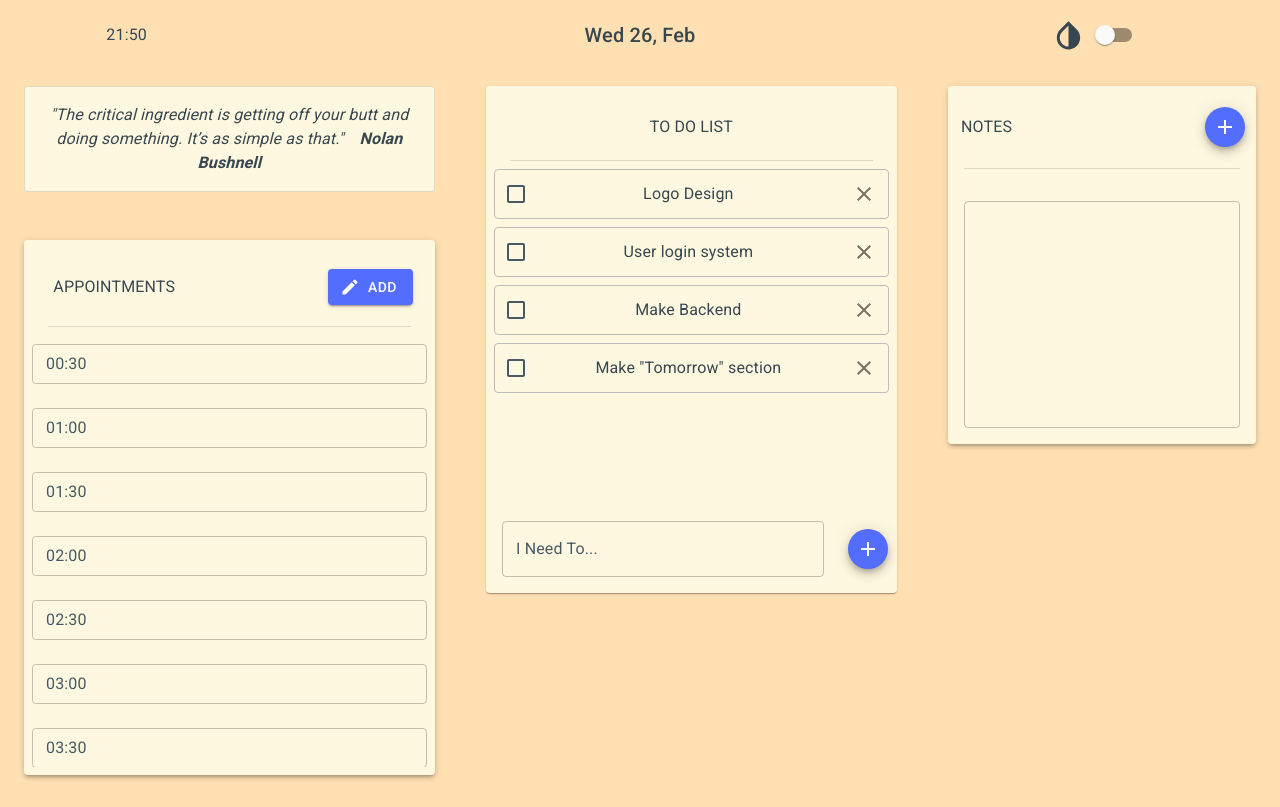
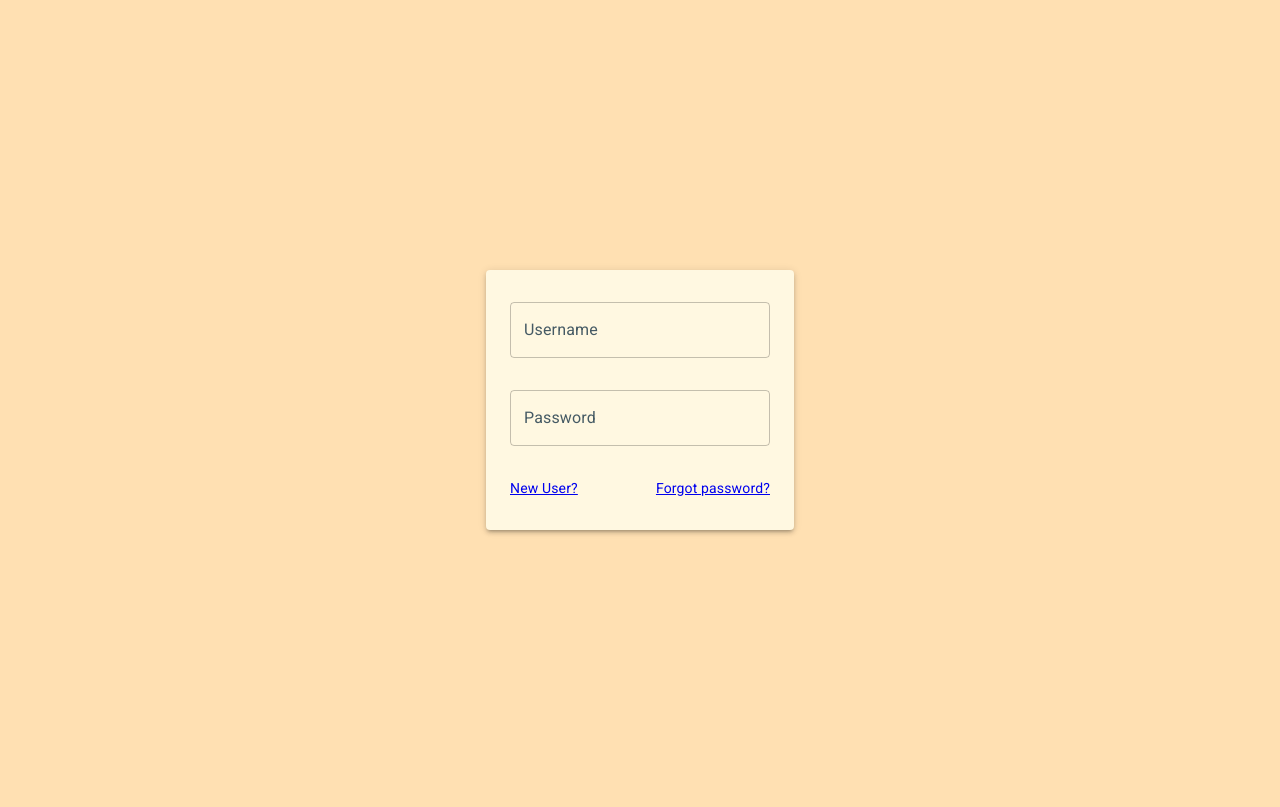
Before and after one commit to GautDel/Scarab, a Next.js app: page / in a window 1280 px wide. Built offline with nearby package versions, Linux system fonts and the light colour scheme.

Commit message:
Added Logo Component

```diff
--- a/components/appointments/Appointment.js
+++ b/components/appointments/Appointment.js
@@ -32,7 +32,7 @@ const styles = makeStyles({
         padding: "1.3rem 0"
     },
     box: {
-        height: "55vh",
+        height: "50vh",
         overflow: "scroll",
         overflowX: "hidden",
         scrollBehavior: "smooth",
--- a/components/todos/Form.js
+++ b/components/todos/Form.js
@@ -1,8 +1,8 @@
-import TextField from '@material-ui/core/TextField';
 import AddIcon from '@material-ui/icons/Add';
 import Fab from '@material-ui/core/Fab';
+import Grid from '@material-ui/core/Grid';
+import TextField from '@material-ui/core/TextField';
 import { makeStyles } from '@material-ui/core/styles';
-import Grid from '@material-ui/core/Grid';
 
 const styles = makeStyles({
     button: {
--- a/components/todos/Todo.js
+++ b/components/todos/Todo.js
@@ -1,10 +1,10 @@
+import Box from '@material-ui/core/Box';
+import Checkbox from '@material-ui/core/Checkbox';
 import ClearIcon from '@material-ui/icons/Clear';
-import Checkbox from '@material-ui/core/Checkbox';
+import Grid from '@material-ui/core/Grid';
 import IconButton from '@material-ui/core/IconButton';
 import Typography from '@material-ui/core/Typography';
-import Grid from '@material-ui/core/Grid';
 import { makeStyles } from '@material-ui/core/styles';
-import Box from '@material-ui/core/Box';
 
 const styles = makeStyles({
     todo: {
--- a/components/todos/Todos.js
+++ b/components/todos/Todos.js
@@ -1,10 +1,10 @@
 import Box from '@material-ui/core/Box';
 import Divider from '@material-ui/core/Divider';
+import Form from './Form';
 import Paper from '@material-ui/core/Paper';
+import Todo from './Todo';
 import Typography from '@material-ui/core/Typography';
 import { makeStyles } from '@material-ui/core/styles';
-import Form from './Form';
-import Todo from './Todo';
 
 const styles = makeStyles({
     '@global': {
@@ -27,7 +27,7 @@ const styles = makeStyles({
         padding: "1.3rem 0"
     },
     box: {
-        height: "45vh",
+        minHeight: "30vh",
         overflow: "scroll",
         overflowX: "hidden",
         scrollBehavior: "smooth",
@@ -39,7 +39,7 @@ const Todos = () => {
 
     return (
         <>
-            <Paper className={classes.root}>
+            <Paper elevation={3} className={classes.root}>
                 <Box className={classes.headerBox}>
                     <Typography variant="body1" align="center">
                         TO DO LIST
--- a/pages/index.js
+++ b/pages/index.js
@@ -1,53 +1,83 @@
-import {makeStyles} from "@material-ui/core/styles"
-import Container from '@material-ui/core/Container';
-import Grid from '@material-ui/core/Grid';
-import Header from "../components/header/Header";
-import Appointment from "../components/appointments/Appointment";
-import Quote from  "../components/quote/Quote";
-import Note from  "../components/notes/Note";
-import Todos from  "../components/todos/Todos";
+import Container from "@material-ui/core/Container";
+import Link from "next/link";
+import Grid from "@material-ui/core/Grid";
+import Paper from "@material-ui/core/Paper";
+import TextField from "@material-ui/core/TextField";
+import Typography from "@material-ui/core/Typography";
+import { makeStyles } from "@material-ui/core/styles";
 
+const styles = makeStyles({
+  container: {
+    height: "100vh"
+  },
+  input: {
+    margin: "1rem 0"
+  },
+  paper: {
+    padding: "1rem 1.5rem"
+  },
+  text: {
+    margin: "1rem 0"
+  }
+});
 
-const Index = () => {
-    const styles = makeStyles({
-    '@global': {
-    '*::-webkit-scrollbar': {
-        backgroundColor: "rgba(0, 0, 0, 0)",
-      width: '0.4em'
-    },
-    '*::-webkit-scrollbar-track': {
-      '-webkit-box-shadow': 'inset 0 0 6px rgba(0,0,0,0.00)'
-    },
-    '*::-webkit-scrollbar-thumb': {
-        backgroundColor: 'rgba(0,0,0,0)',
-    }
-    },
-
-    })
+const Login = () => {
+  const classes = styles();
 
   return (
-      <Container maxWidth="xl">
-          <Grid container direction="row" justify="space-between">
-              <Grid item xs={12}>
-                  <Header />
+    <>
+      <Container maxWidth="lg" className={classes.container}>
+        <Grid
+          container
+          direction="row"
+          justify="center"
+          alignItems="center"
+          className={classes.container}
+        >
+          <Grid item xs={10} sm={6} md={4} lg={3}>
+            <Paper elevation={3} className={classes.paper}>
+              <form>
+                <TextField
+                  id="username"
+                  label="Username"
+                  variant="outlined"
+                  color="primary"
+                  fullWidth={true}
+                  className={classes.input}
+                />
+                <TextField
+                  id="password"
+                  label="Password"
+                  variant="outlined"
+                  color="primary"
+                  fullWidth={true}
+                  className={classes.input}
+                />
+              </form>
+              <Grid
+                container
+                direction="row"
+                justify="space-between"
+                alignItems="center"
+                className={classes.text}
+              >
+                <Grid item xs={12} md={6}>
+                  <Typography variant="body2">
+                    <Link href="/register">New User?</Link>
+                  </Typography>
                 </Grid>
-
-              <Grid item xs={12} md={4}>
-                  <Quote/>
-                  <Appointment />
+                <Grid item xs={12} md={6}>
+                  <Typography variant="body2" align="right">
+                    <Link href="/forgot">Forgot password?</Link>
+                  </Typography>
                 </Grid>
-
-              <Grid item xs={12} md={4}>
-                  <Todos />
               </Grid>
-
-              <Grid item xs={12} md={3}>
-                  <Note />
+            </Paper>
           </Grid>
-
         </Grid>
       </Container>
+    </>
   );
-}
+};
 
-export default Index;
+export default Login;
```
Also changed, not shown: components/logo/Logo.js (added, +30 -0 lines), components/urgent/Urgent.js (added, +63 -0 lines), pages/user.js (added, +52 -0 lines). Lines whose indentation alone changed are shown as unchanged.
